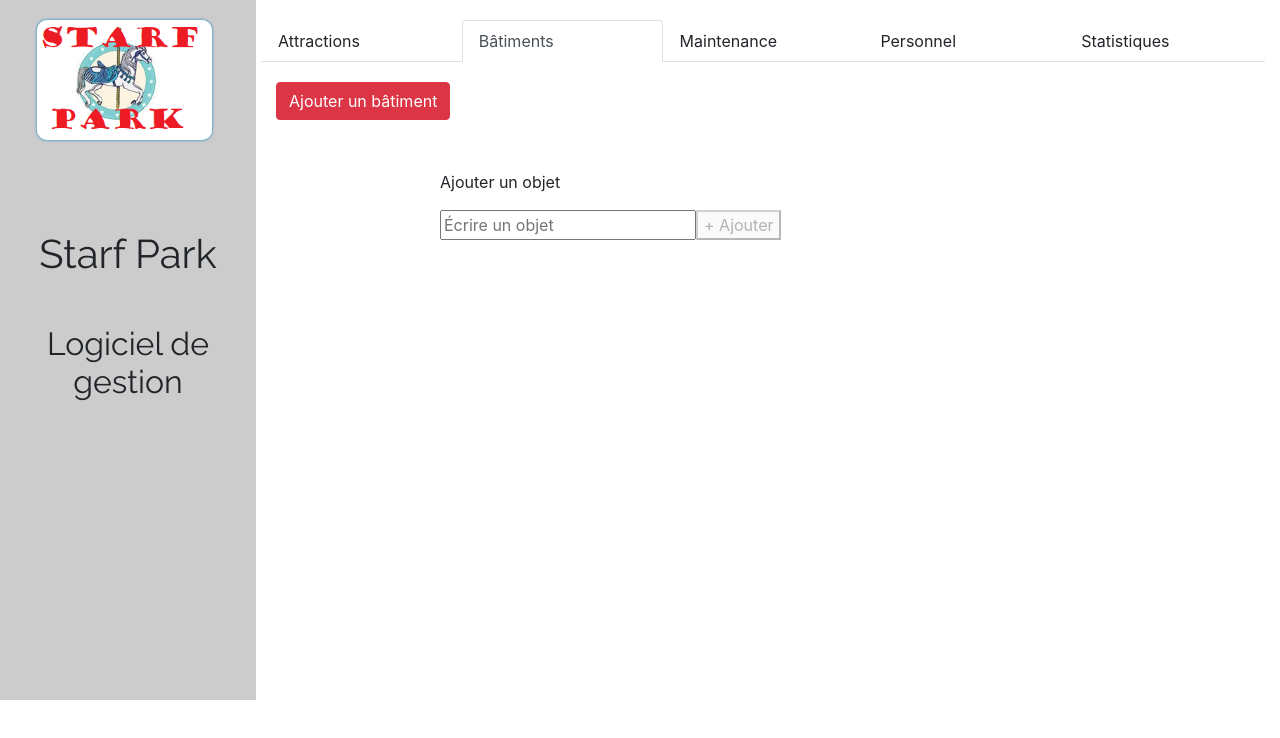
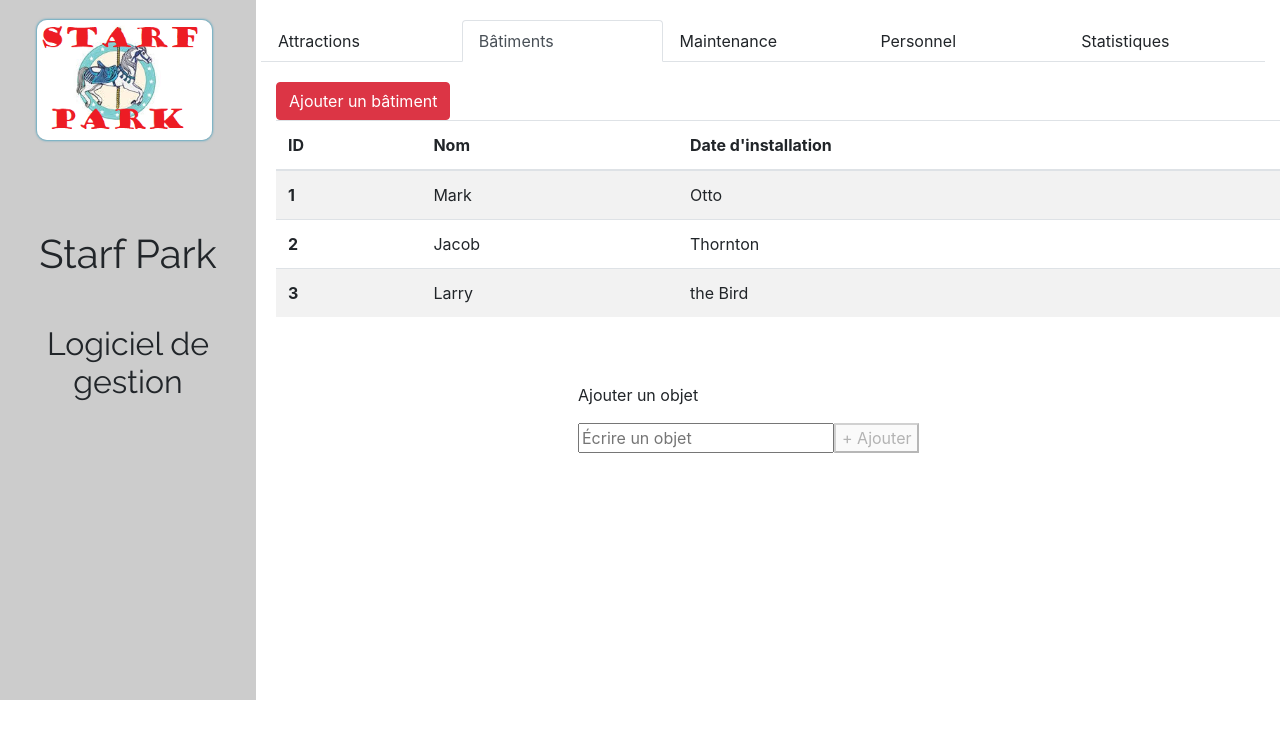
Before and after one commit to Kingsun21/Parc-d-attraction-UX-UI, a React (Create React App) app: page / in a window 1280 px wide. Both pictures are taken after a click on the link "Bâtiments". Shown: the top 738 px of the page. Built offline with nearby package versions, Linux system fonts and the light colour scheme.

Commit message:
formulaire batiment commencé

```diff
--- a/src/App.js
+++ b/src/App.js
@@ -40,75 +40,9 @@ class App extends Component {
     this.state = {
       activeTab: '1'
     };
-    this.state = {
-      newItem: "",
-      list: []
-    };
   }
 
-  updateInput(key, value) {
-    this.setState({ [key]: value });
 
-    localStorage.setItem(key, value);
-  }
-
-  addItem() {
-    const newItem = {
-      id: 1 + Math.random(),
-      value: this.state.newItem.slice()
-    };
-
-    // copie de la liste actuelle
-    const list = [...this.state.list];
-
-    // ajout du nouvel objet à la liste
-    list.push(newItem);
-
-    // update de l'état avec la nouvvelle liste et reset de newItem
-    this.setState({
-      list,
-      newItem: ""
-    });
-
-    // update du cache et convertion en strin JSON pour le cache
-    localStorage.setItem("list", JSON.stringify(list));
-    localStorage.setItem("newItem", "");
-  }
-
-  deleteItem(id) {
-    // copie de la liste actuelle
-    const list = [...this.state.list];
-    // filtrage de l'id à supprimer
-    const updatedList = list.filter(item => item.id !== id);
-
-    this.setState({ list: updatedList });
-
-    // update du cache
-    localStorage.setItem("list", JSON.stringify(updatedList));
-  }
-
-  hydrateStateWithLocalStorage() {
-    // pour tout le state
-    for (let key in this.state) {
-      // si la clé existe en cache
-      if (localStorage.hasOwnProperty(key)) {
-        // on la récupère
-        let value = localStorage.getItem(key);
-
-        // on reconvertie dans l'autre sens et on sauvegarde dans le state
-        try {
-          value = JSON.parse(value);
-          this.setState({ [key]: value });
-        } catch (e) {
-          this.setState({ [key]: value });
-        }
-      }
-    }
-  }
-
-  componentDidMount() {
-    this.hydrateStateWithLocalStorage();
-  }
 
   toggle(tab) {
     if (this.state.activeTab !== tab) {
@@ -192,32 +126,7 @@ class App extends Component {
             </TabPane>
           </TabContent>
         </div>
-
-
-        <div style={{padding: 50, textAlign: "left", maxWidth: 500, margin: "auto"}}>
-          <p>Ajouter un objet</p>
-          <input type="text" placeholder="Écrire un objet" value={this.state.newItem}
-            onChange={e => this.updateInput("newItem", e.target.value)}/>
-          <button onClick={() => this.addItem()} disabled={!this.state.newItem.length}>
-            &#43; Ajouter
-          </button>
-          <ul>
-            {this.state.list.map(item => {
-              return (
-                <li key={item.id}>
-                  {item.value}
-                  <button onClick={() => this.deleteItem(item.id)}>
-                    Supprimer
-                  </button>
-                </li>
-              );
-            })}
-          </ul>
-        </div>
-
       </div>
-
-
     );
   }
 }
--- a/src/Components/Batiments.js
+++ b/src/Components/Batiments.js
@@ -1,5 +1,5 @@
 import React, {Component} from 'react';
-import { Button, Modal, ModalHeader, ModalBody, ModalFooter } from 'reactstrap';
+import { Button, Modal, ModalHeader, ModalBody, ModalFooter, Form, FormGroup, Input, Label, Table } from 'reactstrap';
 
 class Batiments extends Component {
 
@@ -8,8 +8,77 @@ class Batiments extends Component {
     this.state = {
       modal: false
     };
+    this.state = {
+      newItem: "",
+      list: []
+    };
 
     this.toggle = this.toggle.bind(this);
+  }
+
+  updateInput(key, value) {
+    this.setState({ [key]: value });
+
+    localStorage.setItem(key, value);
+  }
+
+  addItem() {
+    const newItem = {
+      id: 1 + Math.random(),
+      value: this.state.newItem.slice()
+    };
+
+    // copie de la liste actuelle
+    const list = [...this.state.list];
+
+    // ajout du nouvel objet à la liste
+    list.push(newItem);
+
+    // update de l'état avec la nouvvelle liste et reset de newItem
+    this.setState({
+      list,
+      newItem: ""
+    });
+
+    // update du cache et convertion en strin JSON pour le cache
+    localStorage.setItem("list", JSON.stringify(list));
+    localStorage.setItem("newItem", "");
+    this.toggle();
+  }
+
+  deleteItem(id) {
+    // copie de la liste actuelle
+    const list = [...this.state.list];
+    // filtrage de l'id à supprimer
+    const updatedList = list.filter(item => item.id !== id);
+
+    this.setState({ list: updatedList });
+
+    // update du cache
+    localStorage.setItem("list", JSON.stringify(updatedList));
+  }
+
+  hydrateStateWithLocalStorage() {
+    // pour tout le state
+    for (let key in this.state) {
+      // si la clé existe en cache
+      if (localStorage.hasOwnProperty(key)) {
+        // on la récupère
+        let value = localStorage.getItem(key);
+
+        // on reconvertie dans l'autre sens et on sauvegarde dans le state
+        try {
+          value = JSON.parse(value);
+          this.setState({ [key]: value });
+        } catch (e) {
+          this.setState({ [key]: value });
+        }
+      }
+    }
+  }
+
+  componentDidMount() {
+    this.hydrateStateWithLocalStorage();
   }
 
   toggle() {
@@ -18,17 +87,26 @@ class Batiments extends Component {
     });
   }
 
-  render() {
+  formulaire() {
     return(
       <div>
         <Button color="danger" onClick={this.toggle}>{this.props.buttonLabel}</Button>
         <Modal isOpen={this.state.modal} toggle={this.toggle} className={this.props.className}>
           <ModalHeader toggle={this.toggle}>Modal title</ModalHeader>
           <ModalBody>
-            form
+            <Form>
+              <FormGroup>
+                <Label for="nomB">Nom du bâtiment</Label>
+                <Input type="text" name="nom" id="nomB" placeholder="Nom du bâtiment" value={this.state.newItem} onChange={e => this.updateInput("newItem", e.target.value)} />
+              </FormGroup>
+              <FormGroup>
+                <Label for="date">{"Date d'installation"}</Label>
+                <Input type="date" name="date" id="date" placeholder="Date" />
+              </FormGroup>
+            </Form>
           </ModalBody>
           <ModalFooter>
-            <Button color="primary" onClick={this.toggle}>Do Something</Button>{' '}
+            <Button color="primary" onClick={() => this.addItem()} disabled={!this.state.newItem.length}>Do Something</Button>{' '}
             <Button color="secondary" onClick={this.toggle}>Cancel</Button>
           </ModalFooter>
         </Modal>
@@ -36,6 +114,70 @@ class Batiments extends Component {
     );
   }
 
+tableau() {
+  return(
+    <div>
+      <Table striped>
+        <thead>
+          <tr>
+            <th>ID</th>
+            <th>Nom</th>
+            <th>{"Date d'installation"}</th>
+          </tr>
+        </thead>
+        <tbody>
+          <tr>
+            <th scope="row">1</th>
+            <td>Mark</td>
+            <td>Otto</td>
+          </tr>
+          <tr>
+            <th scope="row">2</th>
+            <td>Jacob</td>
+            <td>Thornton</td>
+          </tr>
+          <tr>
+            <th scope="row">3</th>
+            <td>Larry</td>
+            <td>the Bird</td>
+          </tr>
+        </tbody>
+      </Table>
+      <div style={{padding: 50, textAlign: "left", maxWidth: 500, margin: "auto"}}>
+        <p>Ajouter un objet</p>
+        <input type="text" placeholder="Écrire un objet" value={this.state.newItem}
+          onChange={e => this.updateInput("newItem", e.target.value)}/>
+        <button onClick={() => this.addItem()} disabled={!this.state.newItem.length}>
+          &#43; Ajouter
+        </button>
+        <ul>
+          {this.state.list.map(item => {
+            return (
+              <li key={item.id}>
+                {item.value}
+                <button onClick={() => this.deleteItem(item.id)}>
+                  Supprimer
+                </button>
+              </li>
+            );
+          })}
+        </ul>
+      </div>
+    </div>
+
+  );
+}
+
+
+  render() {
+    return(
+      <div>
+        {this.formulaire()}
+        {this.tableau()}
+      </div>
+    );
+  }
+
 }
 
 export default Batiments;
```
